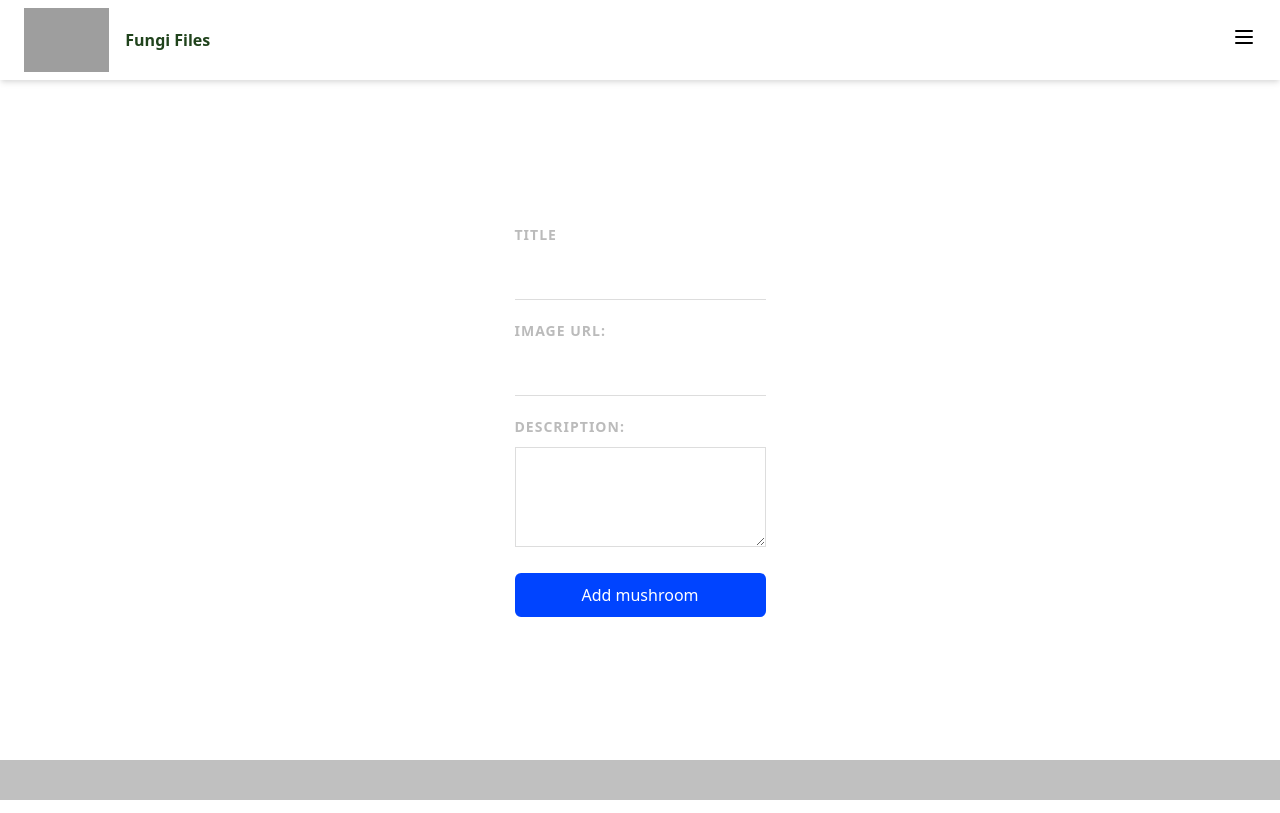
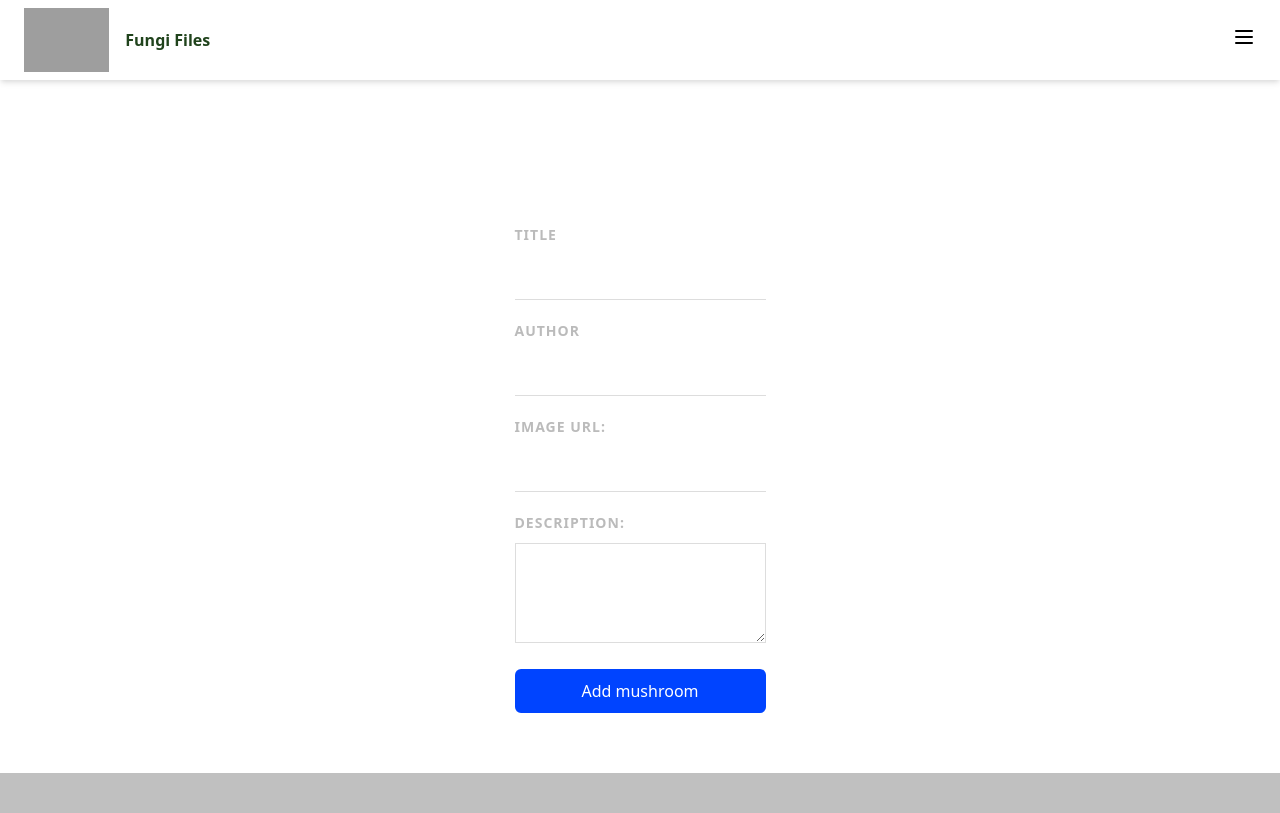
Before and after one commit to daniel0426/mushroom-hunting, a Nuxt app in the folder front/: page /posts/create in a window 1280 px wide. Built offline with nearby package versions, Linux system fonts and the light colour scheme; grey boxes are pictures that could not be loaded.

Commit message:
url model fixed and author input added

```diff
--- a/front/pages/posts/create.vue
+++ b/front/pages/posts/create.vue
@@ -4,8 +4,11 @@
       <label for="title"> Title </label>
       <input type="text" name="title" v-model="title" required />
 
+      <label for="author"> Author </label>
+      <input type="text" name="author" v-model="author" required />
+
       <label for="image-url"> Image URL: </label>
-      <input type="text" name="image-url" v-model="title" required />
+      <input type="text" name="image-url" v-model="url" required />
 
       <label for="description"> Description:</label>
       <textarea name="description" reqired v-model="details"> </textarea>
@@ -31,12 +34,14 @@ export default {
       let mushroom = {
         title: this.title,
         details: this.details,
+        url: this.url,
+        author: this.author,
         complete: false,
       };
 
       console.log(mushroom.title, mushroom.description);
 
-      fetch("http://localhost:awitingbackend", {
+      fetch("http://localhost:4000", {
         method: "POST",
         headers: { "Content-Type": "application/json" },
         body: JSON.stringify(mushroom),
```
Also changed, not shown: 1 other file (tests, documents, lock files or other folders).
